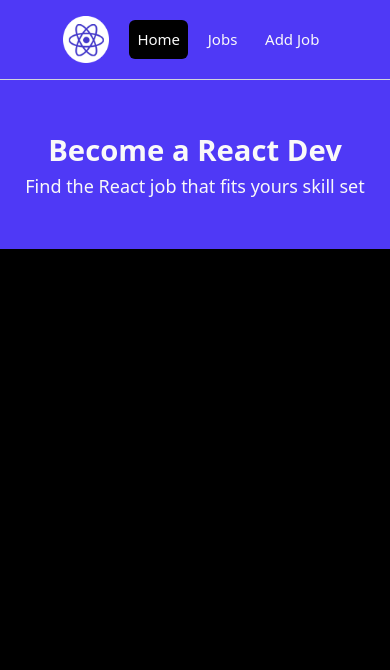
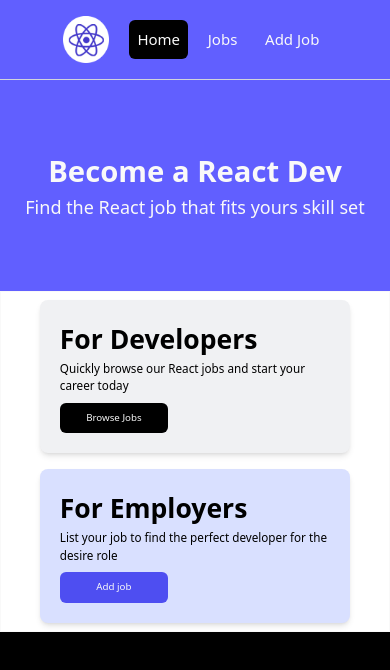
Before and after one commit to roshhi/HireFlow, a React (Vite) app: page / in a window 390 px wide. Shown: the top 670 px of the page. Built offline with nearby package versions, Linux system fonts and the light colour scheme.

Commit message:
Added a cards component and made it responsive.

```diff
--- a/src/App.jsx
+++ b/src/App.jsx
@@ -1,12 +1,14 @@
 import React from 'react'
 import Navbar from './components/navbar'
 import Hero from './components/hero'
+import HomeCards from './components/homeCards'
 
 const App = () => {
   return(
   <>
     <Navbar />
     <Hero />
+    <HomeCards />
   </>
 )}
 
--- a/src/components/Navbar.jsx
+++ b/src/components/Navbar.jsx
@@ -4,7 +4,7 @@
 const Navbar = () => {
     return(
         <>
-            <nav className='w-full h-20 bg-indigo-600 flex items-center justify-center border-b-[1px] border-gray-300 gap-5 sm:justify-between sm:pl-[min(7vw,100px)] sm:pr-[min(5vw,100px)] ]'>
+            <nav className='w-full h-20 bg-indigo-500 flex items-center justify-center border-b-[1px] border-gray-300 gap-5 sm:justify-between sm:pl-[min(7vw,100px)] sm:pr-[min(5vw,100px)] ]'>
                 <div className= 'flex items-center gap-2 w-auto'>
                     <img className='h-[min(12vw,50px)]' src={logo} alt="React logo" />
                     <p className='hidden [@media(min-width:480px)]:block text-[min(5vw,25px)] font-bold'>React Jobs</p>
--- /dev/null
+++ b/src/components/card.jsx
@@ -0,0 +1,17 @@
+import React from 'react'
+
+const Card = ({title,subtitle,btnText,cardBg,btnBg}) => {
+  return (
+    <>
+        <div className={`h-[80%] w-[80%] p-[20px] flex flex-col justify-center ${cardBg} rounded-lg m-2 lg:w-[40%] shadow-md`}>
+            <p className='text-black text-[min(6.8vw,30px)] font-bold'>{title}</p>
+            <p className='text-black text-[min(3vw,16px)]'>{subtitle}</p>
+            <div className={`${btnBg} w-[40%] flex-center p-2 rounded-md text-[min(2.5vw,16px)] mt-2 lg:w-[35%] 2xl:w-[20%] `} >
+                <p>{btnText}</p>
+            </div>
+        </div>
+    </>
+  )
+}
+
+export default Card ;
--- a/src/components/hero.jsx
+++ b/src/components/hero.jsx
@@ -1,11 +1,12 @@
 import React from "react";
 
-const Hero = ()=>{
+const Hero = ({title= "Become a React Dev", subtitle= "Find the React job that fits yours skill set" })=>{
+
     return (
         <>
-            <div className="w-full flex-center flex-col h-[20vh] bg-indigo-600">
-                <p className="text-[min(7.5vw,60px)] font-bold">Become a React Dev</p>
-                <p className="text-[min(5vw,18px)]" >Find the React  job that fits yours skill set</p>
+            <div className="w-full flex-center flex-col h-[25vh] bg-indigo-500">
+                <p className="text-[min(7.5vw,60px)] font-bold">{title}</p>
+                <p className="text-[min(5vw,18px)]">{subtitle}</p>
             </div>
         </>
     )
--- /dev/null
+++ b/src/components/homeCards.jsx
@@ -0,0 +1,15 @@
+import React from 'react'
+import Card from "./card";
+
+const HomeCards = () => {
+  return (
+    <>
+        <div className='flex justify-center items-center w-full border h-auto bg-white flex-col md:flex-row md:p-8'>
+            <Card title={"For Developers"} subtitle={"Quickly browse our React jobs and start your career today"} btnText={"Browse Jobs"} cardBg={'bg-[rgb(240,241,243)]'} btnBg={'bg-black'} />
+            <Card title={"For Employers"} subtitle={"List your job to find the perfect developer for the desire role"} btnText={"Add job"} cardBg={'bg-[rgb(217,224,255)]'} btnBg={'bg-[rgb(78,78,241)]'} />
+        </div>
+    </>
+  )
+}
+
+export default HomeCards;
--- a/src/index.css
+++ b/src/index.css
@@ -3,6 +3,7 @@
 @utility flex-center {
   @apply flex justify-center items-center
 }
+
 @utility nav-box {
   @apply h-[60%] p-2 flex justify-center items-center hover:bg-black cursor-pointer text-[min(10vw,15px)] rounded-md;
 }
```
